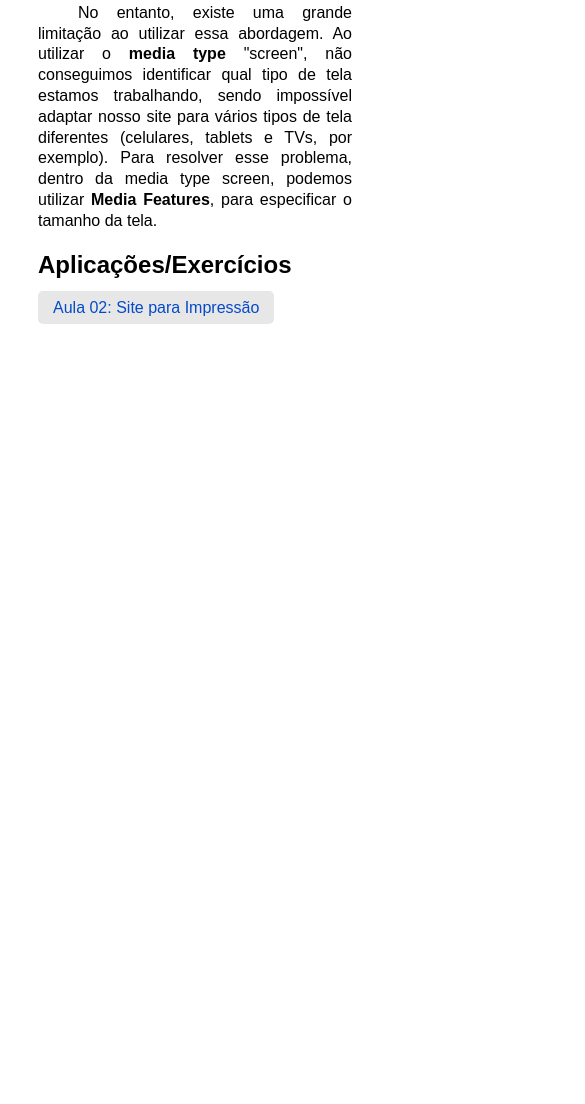
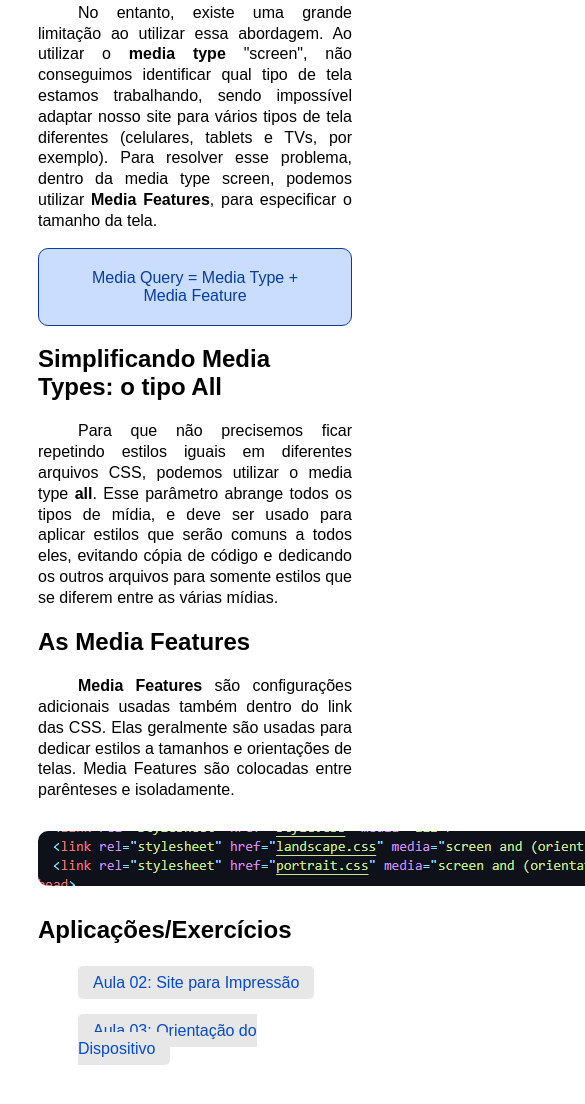
Before and after one commit to icaropvn/html-css-studies, a plain HTML site: page modulo-04/cap025/aula001/index.html in a window 390 px wide. Shown: the part 844-1948 px from the top of the page, 585 px wide, since content can reach past the window. Before the commit the page ends 1179 px from the top, so only its background shows below. Drawn offline with Linux system fonts and the light colour scheme.

Commit message:
Media Queries: Aula 03 - Media Features

```diff
--- a/modulo-04/cap025/aula001/index.html
+++ b/modulo-04/cap025/aula001/index.html
@@ -24,6 +24,27 @@
             border-radius: 10px;
         }
 
+        aside.reminder {
+            display: block;
+            margin: 0 auto;
+            max-width: 400px;
+            background-color: #caddff;
+            color: #063da1;
+            border: 1px solid #063da1;
+            border-radius: 10px;
+            padding: 20px 30px;
+            text-align: center;
+        }
+
+        ul {
+            list-style-type: none;
+            list-style-position: inside;
+        }
+
+        li {
+            margin: 30px 0;
+        }
+
         a {
             background-color: #e7e7e7;
             color: #054aca;
@@ -44,15 +65,28 @@
     <h2>O que são Media Queries?</h2>
     <p>Usamos essa tecnologia provida pelas CSS para tornar nossos sites responsivos e adaptáveis para diversos tamanhos de telas. Uma Media Querie cria versões diferentes do estilo de um site dedicadas para específicos tamanhos de tela (celulares, TVs, impressão, dentre outros).</p>
 
-    <h2>Começando em Media Queries: media types</h2>
+    <h2>Começando em Media Queries: Media Types</h2>
     <p>Um dos jeitos mais simplórios de usar Media Queries é através da identificação de um arquivo CSS. Ao realizar um link em um HTML para um arquivo CSS, podemos adicionar um atributo <strong>"media"</strong>, que especifica para o navegador, a qual tipo de mídia (media type) aquele estilo está direcionado.</p>
     <p>Por exemplo, se quisermos criar duas folhas de estilos, uma para a tela, e outra para a impressão do site, podemos criar as seguintes linhas de link de CSS:</p>
 
-    <img src="images/starting-media-queries.png" alt="Linhas de Código Exemplificando o uso de Media Queries através do atributo media em links de CSS.">
+    <img src="images/media-types.png" alt="Linhas de Código Exemplificando o uso de Media Queries através do atributo media em links de CSS.">
 
     <p>No entanto, existe uma grande limitação ao utilizar essa abordagem. Ao utilizar o <strong>media type</strong> "screen", não conseguimos identificar qual tipo de tela estamos trabalhando, sendo impossível adaptar nosso site para vários tipos de tela diferentes (celulares, tablets e TVs, por exemplo). Para resolver esse problema, dentro da media type screen, podemos utilizar <strong>Media Features</strong>, para especificar o tamanho da tela.</p>
 
+    <aside class="reminder">Media Query = Media Type + Media Feature</aside>
+
+    <h2>Simplificando Media Types: o tipo All</h2>
+    <p>Para que não precisemos ficar repetindo estilos iguais em diferentes arquivos CSS, podemos utilizar o media type <strong>all</strong>. Esse parâmetro abrange todos os tipos de mídia, e deve ser usado para aplicar estilos que serão comuns a todos eles, evitando cópia de código e dedicando os outros arquivos para somente estilos que se diferem entre as várias mídias.</p>
+
+    <h2>As Media Features</h2>
+    <p><strong>Media Features</strong> são configurações adicionais usadas também dentro do link das CSS. Elas geralmente são usadas para dedicar estilos a tamanhos e orientações de telas. Media Features são colocadas entre parênteses e isoladamente.</p>
+
+    <img src="images/media-features.png" alt="Exemplo de uso de Media Features">
+
     <h2>Aplicações/Exercícios</h2>
-    <a href="../aula002/aula002.html">Aula 02: Site para Impressão</a>
+    <ul>
+        <li><a href="../aula002/aula002.html">Aula 02: Site para Impressão</a></li>
+        <li><a href="../aula003/aula003.html">Aula 03: Orientação do Dispositivo</a></li>
+    </ul>
 </body>
 </html>
--- /dev/null
+++ b/modulo-04/cap025/aula003/landscape.css
@@ -0,0 +1,7 @@
+@charset "UTF-8";
+
+/* Landscape Orientation */
+
+body {
+    background-image: url('../images-pack/cev-landscape.jpg');
+}
--- /dev/null
+++ b/modulo-04/cap025/aula003/portrait.css
@@ -0,0 +1,7 @@
+@charset "UTF-8";
+
+/* Portrait Orientation */
+
+body {
+    background-image: url('../images-pack/cev-portrait.jpg');
+}
--- /dev/null
+++ b/modulo-04/cap025/aula003/style.css
@@ -0,0 +1,25 @@
+@charset "UTF-8";
+
+/* All Medias Styles */
+
+* {
+    margin: 0;
+    padding: 0;
+    font-family: Arial, Helvetica, sans-serif;
+}
+
+body, html {
+    background-color: #233eff;
+    width: 100vw;
+    height: 100vh;
+    background-size: contain;
+    background-repeat: no-repeat;
+    background-position: center bottom;
+}
+
+h1 {
+    font-size: 2.5em;
+    text-align: center;
+    padding: 40px 50px 0 50px;
+    color: #ffffff;
+}
```
Also changed, not shown: modulo-04/cap025/aula003/aula003.html (added, +16 -0 lines), modulo-04/cap025/aula001/images/media-features.png (added), modulo-04/cap025/aula001/images/media-types.png (renamed from modulo-04/cap025/aula001/images/starting-media-queries.png).
